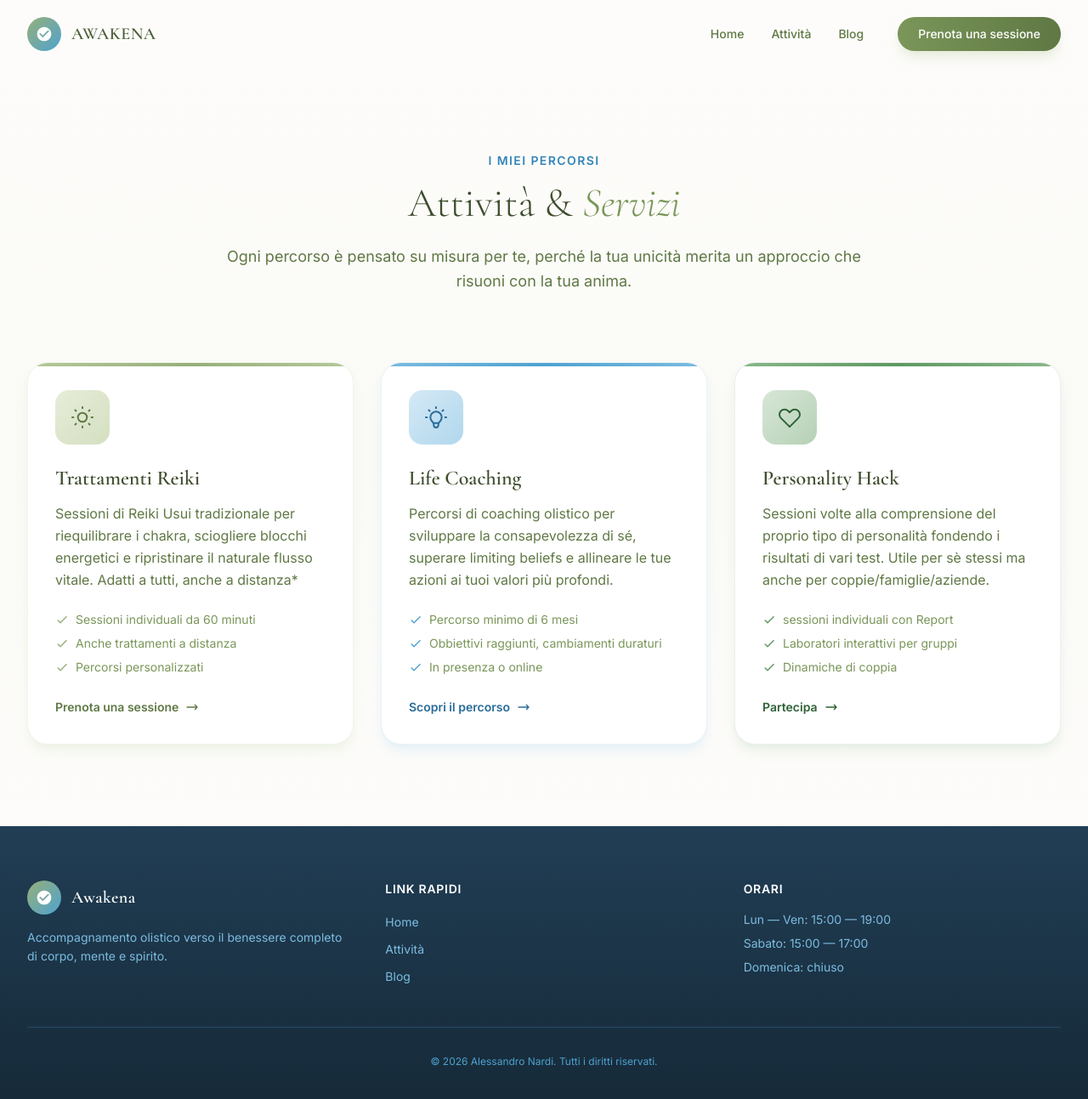
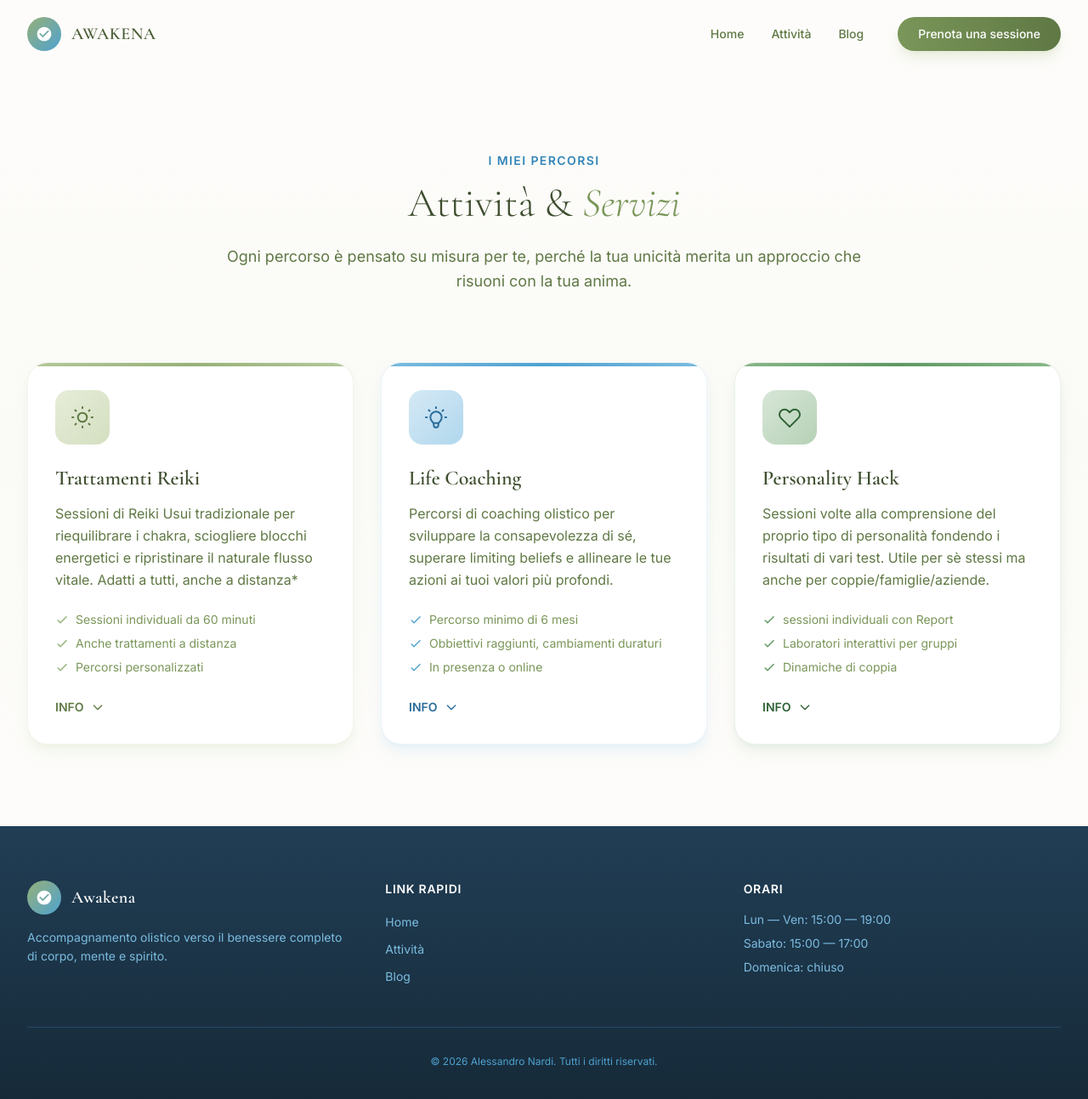
Before and after one commit to rerosku/rerosku.github.io, a Jekyll site: the page built from pages/attivita.md, in a window 1280 px wide and 1321 px high. Shown: the top 1293 px of the window at 85% size. Built offline with Jekyll 4.4.1, drawn with Linux system fonts in a browser that asks for light colours; nearby versions of some CDN libraries; some web fonts are replaced; some of the changed lines change nothing that is shown.

Commit message:
Update rerosku.github.io from Acode

```diff
--- a/pages/attivita.md
+++ b/pages/attivita.md
@@ -30,7 +30,13 @@
           <div class="flex items-center gap-2 text-sm text-salvia-500"><svg class="w-4 h-4 text-salvia-400" fill="currentColor" viewBox="0 0 24 24"><path d="M9 16.17L4.83 12l-1.42 1.41L9 19 21 7l-1.41-1.41L9 16.17z"/></svg><span>Anche trattamenti a distanza</span></div>
           <div class="flex items-center gap-2 text-sm text-salvia-500"><svg class="w-4 h-4 text-salvia-400" fill="currentColor" viewBox="0 0 24 24"><path d="M9 16.17L4.83 12l-1.42 1.41L9 19 21 7l-1.41-1.41L9 16.17z"/></svg><span>Percorsi personalizzati</span></div>
         </div>
-        <a href="/contatti/" class="inline-flex items-center gap-2 text-sm font-semibold text-salvia-600 hover:text-salvia-800 transition-colors group/link">Prenota una sessione <svg class="w-4 h-4 transition-transform group-hover/link:translate-x-1" fill="none" stroke="currentColor" viewBox="0 0 24 24"><path stroke-linecap="round" stroke-linejoin="round" stroke-width="2" d="M17 8l4 4m0 0l-4 4m4-4H3"/></svg></a>
+        <button onclick="toggleInfo('reiki-info')" class="inline-flex items-center gap-2 text-sm font-semibold text-salvia-600 hover:text-salvia-800 transition-colors group/link">INFO <svg class="w-4 h-4 transition-transform group-hover/link:translate-y-1" fill="none" stroke="currentColor" viewBox="0 0 24 24"><path stroke-linecap="round" stroke-linejoin="round" stroke-width="2" d="M19 9l-7 7-7-7"/></svg></button>
+        <div id="reiki-info" class="hidden mt-6 pt-6 border-t border-salvia-100 transition-all duration-300">
+          <p class="text-salvia-600 text-sm leading-relaxed mb-4">
+            Il Reiki è una pratica millenaria che lavora sul riequilibrio energetico profondo. Durante la sessione, l'operatore canalizza l'energia universale per stimolare i naturali processi di autoguarigione del corpo e della mente, sciogliendo tensioni accumulate e ripristinando la pace interiore.
+          </p>
+          <a href="/contatti/" class="inline-flex items-center gap-2 text-sm font-bold text-salvia-700 hover:text-salvia-900 transition-colors">Contattami per info <svg class="w-4 h-4" fill="none" stroke="currentColor" viewBox="0 0 24 24"><path stroke-linecap="round" stroke-linejoin="round" stroke-width="2" d="M17 8l4 4m0 0l-4 4m4-4H3"/></svg></a>
+        </div>
       </div>
 
       <!-- Coaching -->
@@ -46,7 +52,13 @@
           <div class="flex items-center gap-2 text-sm text-salvia-500"><svg class="w-4 h-4 text-blu-400" fill="currentColor" viewBox="0 0 24 24"><path d="M9 16.17L4.83 12l-1.42 1.41L9 19 21 7l-1.41-1.41L9 16.17z"/></svg><span>Obbiettivi raggiunti, cambiamenti duraturi</span></div>
           <div class="flex items-center gap-2 text-sm text-salvia-500"><svg class="w-4 h-4 text-blu-400" fill="currentColor" viewBox="0 0 24 24"><path d="M9 16.17L4.83 12l-1.42 1.41L9 19 21 7l-1.41-1.41L9 16.17z"/></svg><span>In presenza o online</span></div>
         </div>
-        <a href="/contatti/" class="inline-flex items-center gap-2 text-sm font-semibold text-blu-600 hover:text-blu-800 transition-colors group/link">Scopri il percorso <svg class="w-4 h-4 transition-transform group-hover/link:translate-x-1" fill="none" stroke="currentColor" viewBox="0 0 24 24"><path stroke-linecap="round" stroke-linejoin="round" stroke-width="2" d="M17 8l4 4m0 0l-4 4m4-4H3"/></svg></a>
+        <button onclick="toggleInfo('coaching-info')" class="inline-flex items-center gap-2 text-sm font-semibold text-blu-600 hover:text-blu-800 transition-colors group/link">INFO <svg class="w-4 h-4 transition-transform group-hover/link:translate-y-1" fill="none" stroke="currentColor" viewBox="0 0 24 24"><path stroke-linecap="round" stroke-linejoin="round" stroke-width="2" d="M19 9l-7 7-7-7"/></svg></button>
+        <div id="coaching-info" class="hidden mt-6 pt-6 border-t border-blu-100 transition-all duration-300">
+          <p class="text-salvia-600 text-sm leading-relaxed mb-4">
+            Il Life Coaching olistico non si limita a fissare obiettivi, ma esplora l'interezza della tua persona. Lavoreremo insieme per identificare le credenze limitanti che ti frenano, scoprendo le tue potenzialità latenti e tracciando un percorso concreto verso la realizzazione dei tuoi desideri più autentici.
+          </p>
+          <a href="/contatti/" class="inline-flex items-center gap-2 text-sm font-bold text-blu-700 hover:text-blu-900 transition-colors">Inizia il percorso <svg class="w-4 h-4" fill="none" stroke="currentColor" viewBox="0 0 24 24"><path stroke-linecap="round" stroke-linejoin="round" stroke-width="2" d="M17 8l4 4m0 0l-4 4m4-4H3"/></svg></a>
+        </div>
       </div>
 
       <!-- Personalità -->
@@ -62,8 +74,29 @@
           <div class="flex items-center gap-2 text-sm text-salvia-500"><svg class="w-4 h-4 text-rosmarino-400" fill="currentColor" viewBox="0 0 24 24"><path d="M9 16.17L4.83 12l-1.42 1.41L9 19 21 7l-1.41-1.41L9 16.17z"/></svg><span>Laboratori interattivi per gruppi</span></div>
           <div class="flex items-center gap-2 text-sm text-salvia-500"><svg class="w-4 h-4 text-rosmarino-400" fill="currentColor" viewBox="0 0 24 24"><path d="M9 16.17L4.83 12l-1.42 1.41L9 19 21 7l-1.41-1.41L9 16.17z"/></svg><span>Dinamiche di coppia</span></div>
         </div>
-        <a href="/contatti/" class="inline-flex items-center gap-2 text-sm font-semibold text-rosmarino-600 hover:text-rosmarino-800 transition-colors group/link">Partecipa <svg class="w-4 h-4 transition-transform group-hover/link:translate-x-1" fill="none" stroke="currentColor" viewBox="0 0 24 24"><path stroke-linecap="round" stroke-linejoin="round" stroke-width="2" d="M17 8l4 4m0 0l-4 4m4-4H3"/></svg></a>
+        <button onclick="toggleInfo('personality-info')" class="inline-flex items-center gap-2 text-sm font-semibold text-rosmarino-600 hover:text-rosmarino-800 transition-colors group/link">INFO <svg class="w-4 h-4 transition-transform group-hover/link:translate-y-1" fill="none" stroke="currentColor" viewBox="0 0 24 24"><path stroke-linecap="round" stroke-linejoin="round" stroke-width="2" d="M19 9l-7 7-7-7"/></svg></button>
+        <div id="personality-info" class="hidden mt-6 pt-6 border-t border-rosmarino-100 transition-all duration-300">
+          <p class="text-salvia-600 text-sm leading-relaxed mb-4">
+            Attraverso il Personality Hack, andiamo oltre le etichette. Utilizzando strumenti psicometrici e analisi comportamentali, ti aiuto a decodificare i tuoi schemi mentali e quelli delle persone intorno a te, migliorando drasticamente la comunicazione e la qualità delle tue relazioni personali e professionali.
+          </p>
+          <a href="/contatti/" class="inline-flex items-center gap-2 text-sm font-bold text-rosmarino-700 hover:text-rosmarino-900 transition-colors">Prenota analisi <svg class="w-4 h-4" fill="none" stroke="currentColor" viewBox="0 0 24 24"><path stroke-linecap="round" stroke-linejoin="round" stroke-width="2" d="M17 8l4 4m0 0l-4 4m4-4H3"/></svg></a>
+        </div>
       </div>
     </div>
   </div>
 </section>
+
+<script>
+function toggleInfo(id) {
+  const element = document.getElementById(id);
+  if (element) {
+    element.classList.toggle('hidden');
+    // Optional: smooth scroll to the content if it's being shown
+    if (!element.classList.contains('hidden')) {
+      setTimeout(() => {
+        element.scrollIntoView({ behavior: 'smooth', block: 'nearest' });
+      }, 100);
+    }
+  }
+}
+</script>
```
